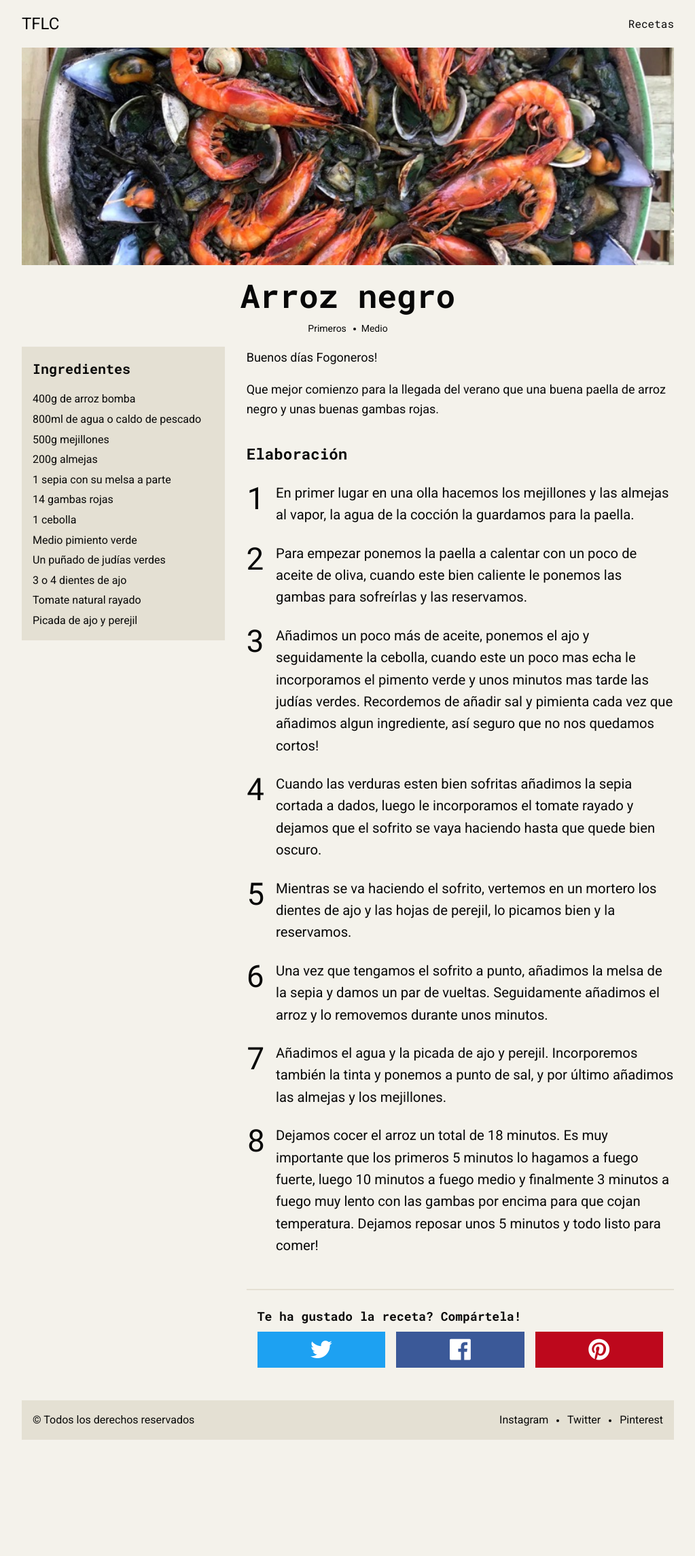
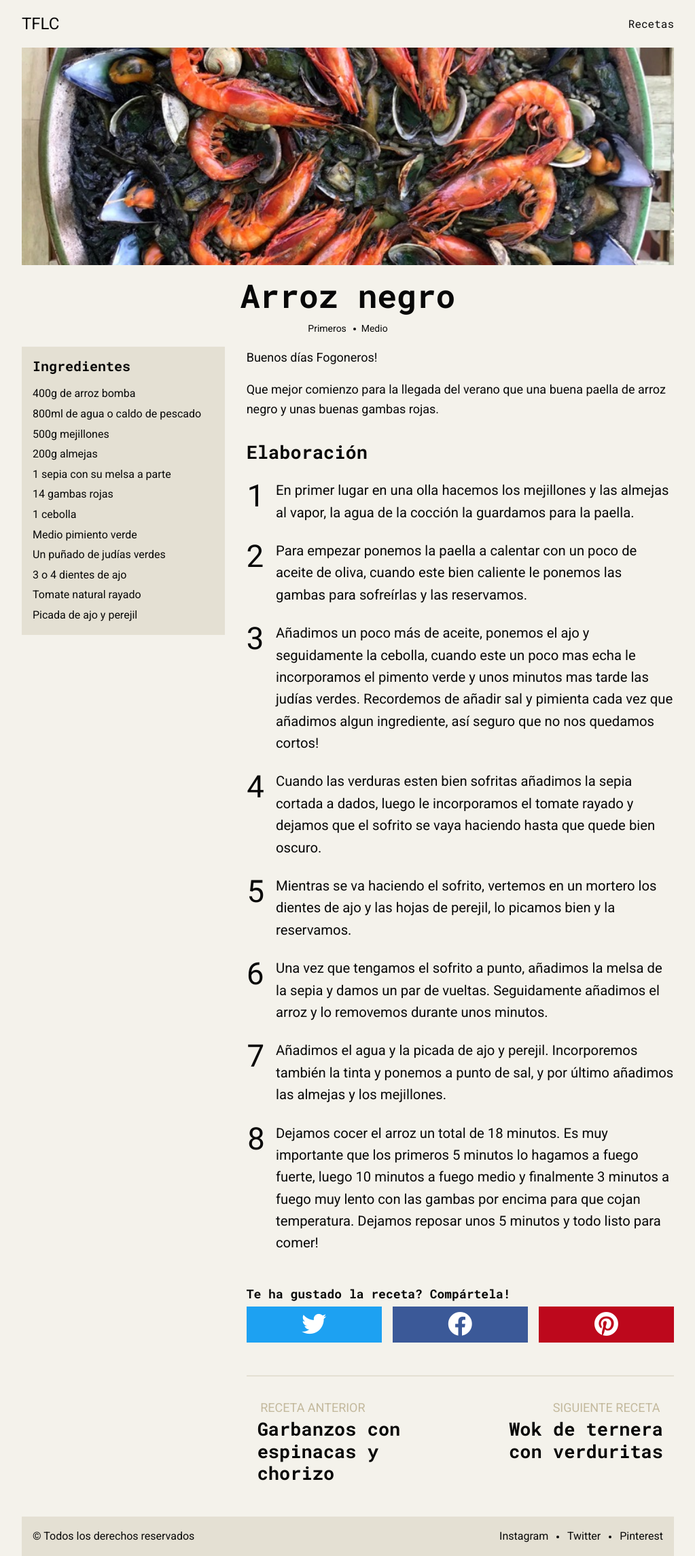
Before and after one commit to ricardpanades/tienefogoneslacosa, a Jekyll site: the page built from _recipes/2019-02-9-arroz-negro.md, in a window 1280 px wide. Shown: the whole page at 68% size, without its empty margins (128-1151 px from the left). Built offline with Jekyll 4.4.1, drawn with Linux system fonts in a browser that asks for light colours; nearby versions of some CDN libraries; comment, search, counter and statistics services are not loaded; before the commit the page ends 2118 px from its top, so only the background shows below that.

Commit message:
next and prev recipes and general changes[D

```diff
--- a/_layouts/default.html
+++ b/_layouts/default.html
@@ -42,7 +42,10 @@
 		</div>
 
 		<!-- Font Awesome -->
-		<link rel="stylesheet" href="https://maxcdn.bootstrapcdn.com/font-awesome/4.7.0/css/font-awesome.min.css">
+		<link rel="stylesheet" href="https://pro.fontawesome.com/releases/v5.8.1/css/light.css" integrity="sha384-3SMOAKCN8LYSMjkWz1ChDg4pHSLtD+LuKXaZoHxE1oyDneLR6Ebjm3XHMHO9fWu3" crossorigin="anonymous">
+		<link rel="stylesheet" href="https://pro.fontawesome.com/releases/v5.8.1/css/brands.css" integrity="sha384-9Wenwezdk1eEhfcpps+Heco4zWw6KuZ2VlevoPomUwWYYZd3nBX0kZ1hBV2zSIKF" crossorigin="anonymous">
+		<link rel="stylesheet" href="https://pro.fontawesome.com/releases/v5.8.1/css/fontawesome.css" integrity="sha384-4HqGlagEHMyfaDQVabl1wx7GCtGw6hDl3sKJEhqQjOCrXrvizhaA2j4hK8Piewtr" crossorigin="anonymous">
+		<!-- END font awesome -->
 
 		<footer class="footer">
 			<span class="footer__copyright">© Todos los derechos reservados</span>
--- a/_layouts/recipe.html
+++ b/_layouts/recipe.html
@@ -42,21 +42,52 @@ layout: default
 				{% endfor %}
 			</div>
 
+			<!-- Social Share -->
 			<div class="recipe__social-share social-share">
 				<h4 class="social-share__title">Te ha gustado la receta? Compártela!</h4>
 
 				<ul class="social-share__social-list">
 					<li class="social-share__social-item">
-						<a class="social-share__social-link social-share__social-link--twitter" href="https://twitter.com/intent/tweet?text={{ page.title }}&url={{ site.url }}{{ site.baseurl }}{{ page.url }}" onclick="window.open(this.href, 'pop-up', 'left=400,top=400,width=500,height=500,toolbar=1,resizable=0'); return false;" title="Compartir {{page.title}} en Twitter"><i class="fa fa-twitter"></i></a>
+						<a class="social-share__social-link social-share__social-link--twitter" href="https://twitter.com/intent/tweet?text={{ page.title }}&url={{ site.url }}{{ site.baseurl }}{{ page.url }}" onclick="window.open(this.href, 'pop-up', 'left=400,top=400,width=500,height=500,toolbar=1,resizable=0'); return false;" title="Compartir {{page.title}} en Twitter"><i class="fab fa-twitter"></i></a>
 					</li>
 					<li class="social-share__social-item">
-						<a class="social-share__social-link social-share__social-link--facebook" href="https://www.facebook.com/sharer/sharer.php?u={{ site.url }}{{ site.baseurl }}{{ page.url }}" onclick="window.open(this.href, 'pop-up', 'left=400,top=400,width=500,height=500,toolbar=1,resizable=0'); return false;" title="Compartir {{page.title}} en Facebook"><i class="fa fa-facebook-official"></i></a>
+						<a class="social-share__social-link social-share__social-link--facebook" href="https://www.facebook.com/sharer/sharer.php?u={{ site.url }}{{ site.baseurl }}{{ page.url }}" onclick="window.open(this.href, 'pop-up', 'left=400,top=400,width=500,height=500,toolbar=1,resizable=0'); return false;" title="Compartir {{page.title}} en Facebook"><i class="fab fa-facebook"></i></a>
 					</li>
 					<li class="social-share__social-item">
 						<a class="social-share__social-link social-share__social-link--pinterest" href="https://pinterest.com/pin/create/button/?url=&media={{ site.url }}{{ site.baseurl }}{{ page.url }}&description={{ page.title }}" onclick="window.open(this.href, 'pop-up', 'left=400,top=400,width=700,height=700,toolbar=1,resizable=0'); return false;"
-						title="Compartir {{page.title}} en Pinteres"><i class="fa fa-pinterest"></i></a>
+						title="Compartir {{page.title}} en Pinteres"><i class="fab fa-pinterest"></i></a>
 					</li>
 				</ul>
+			</div>
+
+			<!-- Next and prev recipes -->
+			{% assign recipes = site.recipes | sort: 'date' %}
+			{% for recipe in recipes %}
+			{% if recipe.title == page.title %}
+				{% assign prevUrl = prev.url %}
+				{% assign prevTitle = prev.title %}
+				{% assign next = recipes[forloop.index] %}
+				{% assign nextURL = next.url %}
+				{% assign nextTitle = next.title %}
+			{% endif %}
+			{% assign prev = recipe %}
+			{% endfor %}
+
+			<div class="recipe__prev-next">
+				{% if recipes.size > 1 %}
+					{% if prevUrl and prevTitle %}
+						<a class="recipe__prev-next-link" href="{{prevUrl}}">
+							<span class="recipe__prev-next-heading"><i class="fal fa-long-arrow-left"></i> Receta anterior</span>
+							<h2 class="recipe__prev-next-title">{{prevTitle}}</h2>
+						</a>
+					{% endif %}
+					{% if nextURL and nextTitle %}
+						<a class="recipe__prev-next-link recipe__prev-next-link--next" href="{{nextURL}}">
+							<span class="recipe__prev-next-heading">Siguiente receta <i class="fal fa-long-arrow-right"></i></span>
+							<h2 class="recipe__prev-next-title">{{nextTitle}}</h2>
+						</a>
+					{% endif %}
+				{% endif %}
 			</div>
 		</div>
 	</div>
--- a/assets/css/app.scss
+++ b/assets/css/app.scss
@@ -19,6 +19,8 @@ $mediumGray: #ccc;
 
 $breadBrown: #F4F2EB;
 $integralBrown: #E4E0D3;
+$notBrown: #C3B99D;
+$coffeBrown: #9A864C;
 $cherryRed: #A62727;
 
 $primaryColor: $cherryRed;
@@ -67,6 +69,18 @@ h2,
 h3,
 h4 {
 	font-family: $headingsFont;
+	margin-top: 2rem;
+	margin-bottom: 0;
+	line-height: 1.2;
+}
+
+a {
+	color: inherit;
+	text-decoration: none;
+
+	&:hover {
+		color: $cherryRed;
+	}
 }
 
 // IMG BOX
@@ -237,7 +251,6 @@ h4 {
 			font-size: 1.5em;
 			margin-top: 1rem;
 			margin-bottom: 0;
-			line-height: 1.2;
 		}
 
 		&__btn {
@@ -363,7 +376,6 @@ h4 {
 		&__steps-title {
 			margin-top: 2rem;
 			margin-bottom: 0;
-			font-size: 1.25em;
 		}
 
 		&__steps {
@@ -388,9 +400,43 @@ h4 {
 				}
 			}
 
+	&__prev-next {
+		margin-top: 3rem;
+		font-size: 0.75em;
+		display: flex;
+		justify-content: space-between;
+
+		padding: 2rem 1rem 0;
+		border-top: 2px solid $integralBrown;
+
+		@media (min-width: 44em) {
+			font-size: 1em;
+		}
+	}
+
+		&__prev-next-link {
+			display: block;
+			text-decoration: none;
+			color: $black;
+			width: 50%;
+
+			&--next {
+				margin-left: $columnGutter * 2;
+				text-align: right;
+			}
+		}
+
+			&__prev-next-heading {
+				color: $notBrown;
+				text-transform: uppercase;
+			}
+
+			&__prev-next-title {
+				margin-top: 0;
+			}
+
 
 }
-
 
 // LAYOUT
 .layout {
@@ -487,8 +533,6 @@ h4 {
 	position: relative;
 	max-width: 40rem;
 	margin-top: 3rem;
-	padding: 1.5rem 1rem 0;
-	border-top: 2px solid $integralBrown;
 
 	&__title {
 		margin: 0;
--- a/index.html
+++ b/index.html
@@ -6,7 +6,7 @@ id: index
 ---
 
 <ul class="recipes-list layout__wrapper">
-	{% assign recipes = (site.recipes | sort: 'date') | reverse %}
+	{% assign recipes = site.recipes | sort: 'date' | reverse %}
 	{% for recipe in recipes %}
 
 	{% if forloop.first == true %}
```
